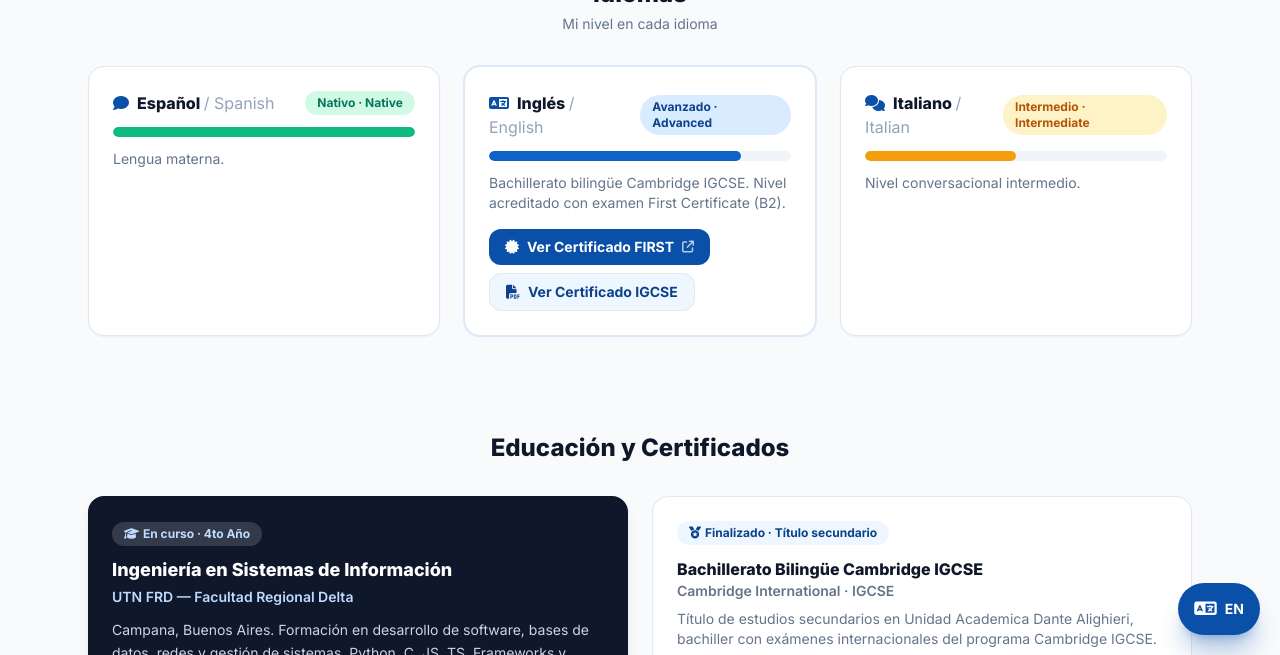
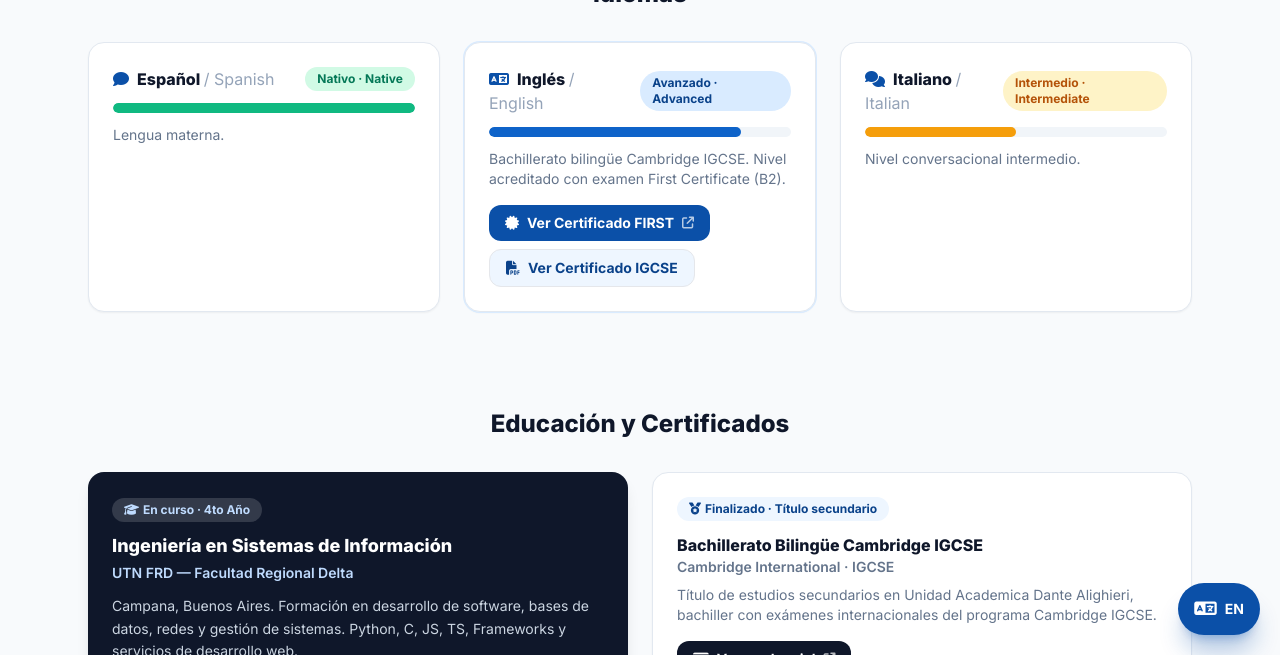
Before and after one commit to arieldelplata/arieldelplata.github.io, a Jekyll site: the page built from index.html, in a window 1280 px wide and 900 px high, scrolled down 786 px, cut to the strip 245-900 px from the top of the window. Built offline with Jekyll 4.4.1, drawn with Linux system fonts in a browser that asks for light colours; nearby versions of some CDN libraries.

Commit message:
style : small changes

```diff
--- a/index.html
+++ b/index.html
@@ -103,9 +103,6 @@ description: "Portfolio de Cáceres Ary Fernán — Estudiante de Ingeniería en
     <h2 class="text-center text-2xl font-extrabold text-slate-900">
       <span class="lang-es">Idiomas</span><span class="lang-en">Languages</span>
     </h2>
-    <p class="mt-1 text-center text-sm text-slate-500">
-      <span class="lang-es">Mi nivel en cada idioma</span><span class="lang-en">My level in each language</span>
-    </p>
     <div class="mt-6 grid gap-5 md:grid-cols-3 md:mt-8 md:gap-6">
       <div class="rounded-2xl border border-slate-200 bg-white p-6 shadow-sm">
         <div class="flex items-center justify-between">
@@ -261,7 +258,7 @@ description: "Portfolio de Cáceres Ary Fernán — Estudiante de Ingeniería en
         </div>
         <div class="flex flex-1 flex-col p-5 sm:p-6">
           <h3 class="font-extrabold text-slate-900">miCartuchera</h3>
-          <p class="mt-2 flex-1 text-sm text-slate-500"><span class="lang-es">Portal personal de páginas web útiles: guardo los sitios interesantes que encuentro en el día a día para tenerlos a mano. Frontend puro, sin backend.</span><span class="lang-en">Personal portal of useful websites: I save interesting sites I find day to day to keep them at hand. Pure frontend, no backend.</span></p>
+          <p class="mt-2 flex-1 text-sm text-slate-500"><span class="lang-es">Portal personal de páginas web útiles: guardo los sitios interesantes que encuentro en el día a día para tenerlos a mano. Frontend puro, sin backend.</span><span class="lang-en">Personal portal filled with useful websites: I find interesting sites daily -> I keep them at hand. Pure frontend, no backend.</span></p>
           <div class="mt-3 flex flex-wrap gap-1.5 text-[11px] font-bold text-slate-500">
             <span class="rounded bg-slate-100 px-2 py-0.5">Frontend</span>
             <span class="rounded bg-slate-100 px-2 py-0.5">Vercel</span>
```
